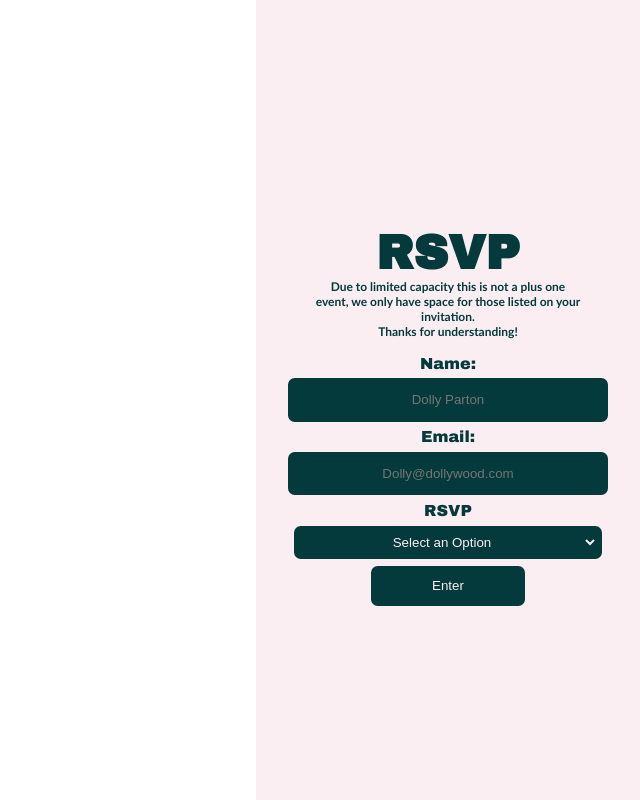
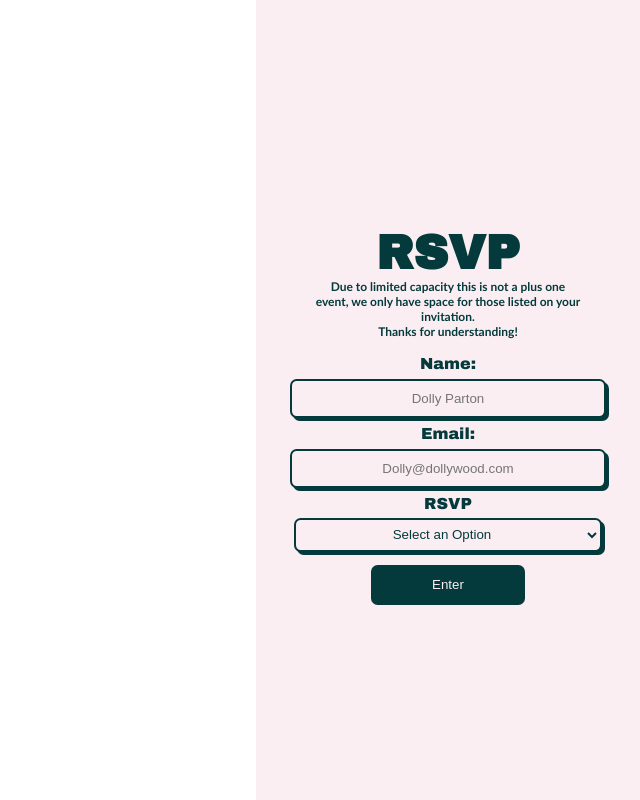
Before and after one commit to Taylorgonz/weddinginvitesite, a React (Create React App) app: page / in a window 1280 px wide. Shown: the part 1600-2400 px from the top of the page, without its empty margins (640-1280 px from the left). Built offline with nearby package versions, Linux system fonts and the light colour scheme; a web font is replaced by a local one.

Commit message:
css changes

```diff
--- a/src/App.css
+++ b/src/App.css
@@ -170,17 +170,25 @@ form.resForm select{
   display:block;
   text-align: center;
   margin-inline: auto;
-  border: .3em solid rgb(4, 58, 59);
   border-radius: .5em ;
-  background-color: rgb(4, 58, 59);
-  color: rgb(251, 238, 242);
+  background-color: rgb(251, 238, 242);
+  border: 2px solid rgb(4, 58, 59);
+  box-shadow: 3px 3px rgb(4, 58, 59) ;
+  color: rgb(4, 58, 59);
   width: 80%;
   height: 2.5em;
   overflow: hidden;
-
+}
+form.resForm input:focus-visible,
+form.resForm select:focus-visible {
+  outline: none;
+}
+form.resFrom select option {
+  background-color: rgb(251, 238, 242);
 }
 button.rsvpButton {
   margin-inline: auto;
+  margin-top: .5em;
   width: 40%;
   height: 5vh;
   background-color: rgb(4, 58, 59) ;
@@ -277,7 +285,7 @@ div.infoMenu {
 
     width: 100vw;
     height: 100vh;
-    background: linear-gradient(rgba(0,0,0,0.0),rgba(41, 41, 41, 0.6)),url("./photos/vermont.png");
+    /* background: linear-gradient(rgba(0,0,0,0.0),rgba(41, 41, 41, 0.6)),url("./photos/"); */
     background-position: center;
     background-size: cover;
     justify-content: flex-start;
```
